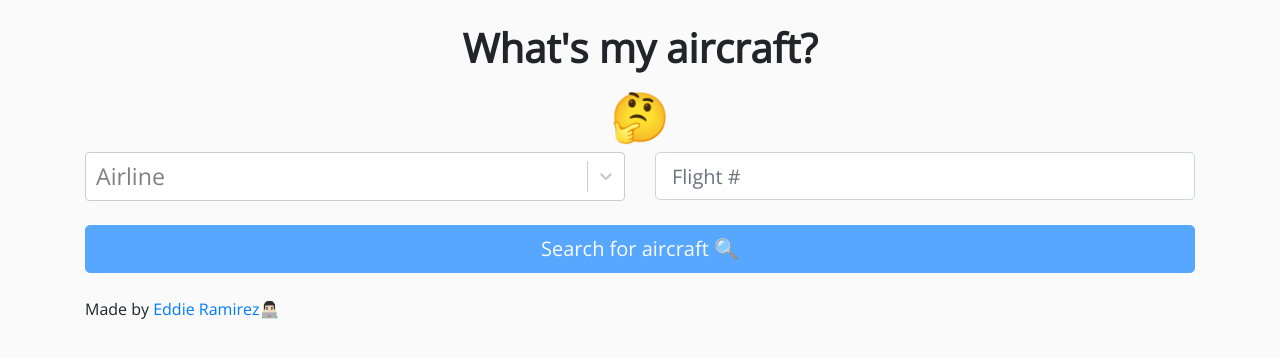
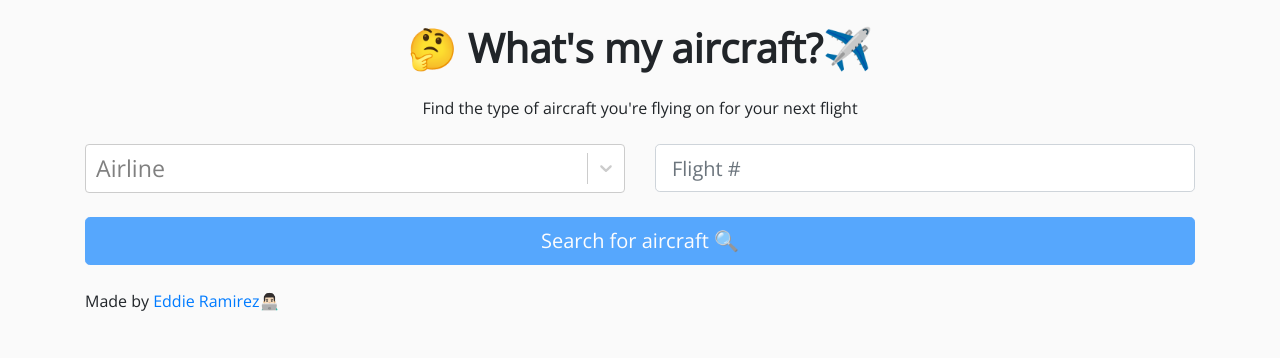
Before and after one commit to ediardo/wma-ui, a React (Create React App) app: page / in a window 1280 px wide. Shown: the top 358 px of the page. Built offline with nearby package versions, Linux system fonts and the light colour scheme.

Commit message:
Refactor CORS and API_HSOTNAME

```diff
--- a/src/App.js
+++ b/src/App.js
@@ -8,15 +8,15 @@ import "./App.css";
 import validator from "validator";
 
 const ENV = process.env.NODE_ENV;
-
-const API_HOSTNAME =
-  ENV === "production"
-    ? "http://ec2-18-188-21-8.us-east-2.compute.amazonaws.com"
-    : "http://localhost:8080";
-const CORS =
-  ENV === "production"
-    ? "https://whatsmyaircraft.com"
-    : "https://localhost:3000";
+let API_HOSTNAME;
+let CORS;
+if (ENV === "production") {
+  API_HOSTNAME = "https://gentle-ridge-37004.herokuapp.com/";
+  CORS = "https://whatsmyaircraft.com";
+} else {
+  API_HOSTNAME = "http://localhost:8080";
+  CORS = "https://localhost:3000";
+}
 
 const selectableStructure = data =>
   Object.keys(data).map(key => {
@@ -28,10 +28,6 @@ const Title = styled.h1`
   text-align: center;
 `;
 
-const EmojiContainer = styled.div`
-  font-size: 3rem;
-  text-align: center;
-`;
 const AirlineContainer = styled.div`
   display: inline-block;
   width: 100%;
@@ -158,11 +154,14 @@ class App extends Component {
     return (
       <Container className="my-4">
         <div>
-          <Title>What's my aircraft?</Title>
+          <Title>
+            <Emoji symbol="🤔" /> What's my aircraft?
+            <Emoji symbol="✈️" />
+          </Title>
         </div>
-        <EmojiContainer>
-          <Emoji symbol="🤔" />
-        </EmojiContainer>
+        <p className="my-4 text-center">
+          Find the type of aircraft you're flying on for your next flight
+        </p>
         <Row>
           <Col xs="12" sm="6">
             <AirlineContainer>
@@ -216,7 +215,7 @@ class App extends Component {
         <div>
           <p>
             Made by{" "}
-            <a className="muted" href="https://twitter.com/ediardo">
+            <a className="font-weight-light" href="https://twitter.com/ediardo">
               Eddie Ramirez
               <Emoji symbol="👨🏻‍💻" />
             </a>
```
Also changed, not shown: public/manifest.json (deleted).
